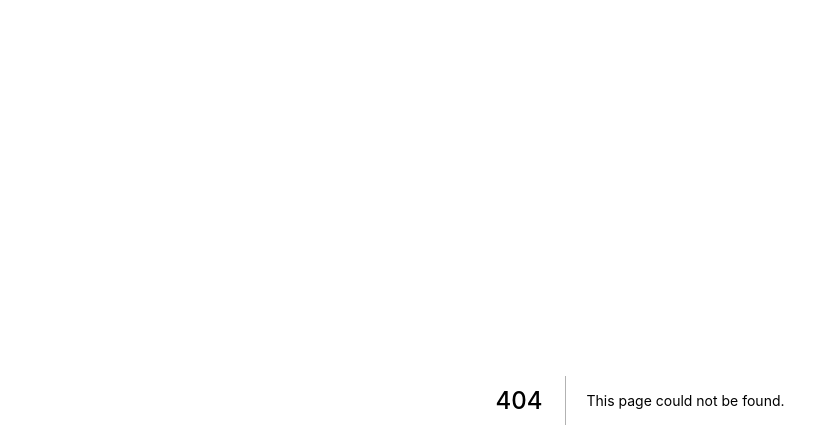
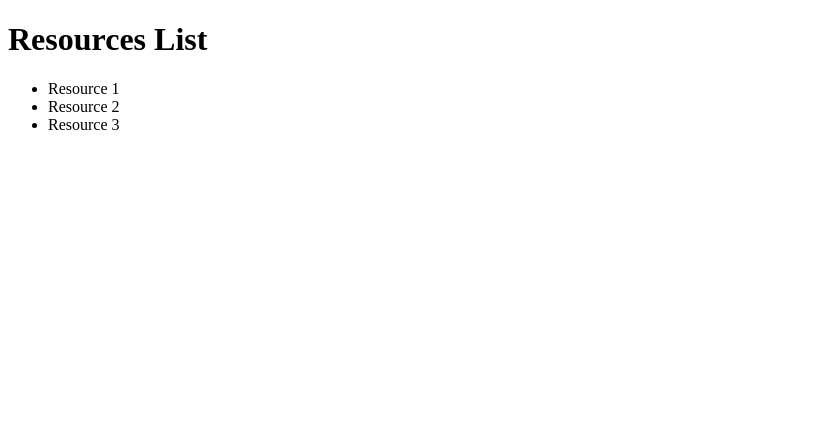
Before and after one commit to salonikumawat28/nextjs-resources, a Next.js app in the folder frontend/: page /resources in a window 1280 px wide. Before the commit this address had no page. Shown: the top 448 px of the page, without its empty margins (0-839 px from the left). Built offline with nearby package versions, Linux system fonts and the light colour scheme.

Commit message:
Showing hard codded resources in UI

```diff
--- /dev/null
+++ b/frontend/src/pages/resources/index.tsx
@@ -0,0 +1,37 @@
+import type { NextPage } from 'next';
+
+const resources = {
+    1: {
+      id: 1,
+      user_id: 1,
+      device_id: 1,
+    },
+    2: {
+      id: 2,
+      user_id: 2,
+      device_id: 2,
+    },
+    3: {
+      id: 3,
+      user_id: 3,
+      device_id: 3,
+    },
+  };
+
+const Resources: NextPage = () => {
+    return (
+        <div>
+            <h1>Resources List</h1>
+            <div>
+                <ul>
+                    {Object.keys(resources).map(resource => <li>Resource {resource}</li>)}
+
+                </ul>
+            </div>
+        </div>
+
+
+    );
+};
+
+export default Resources;
```
